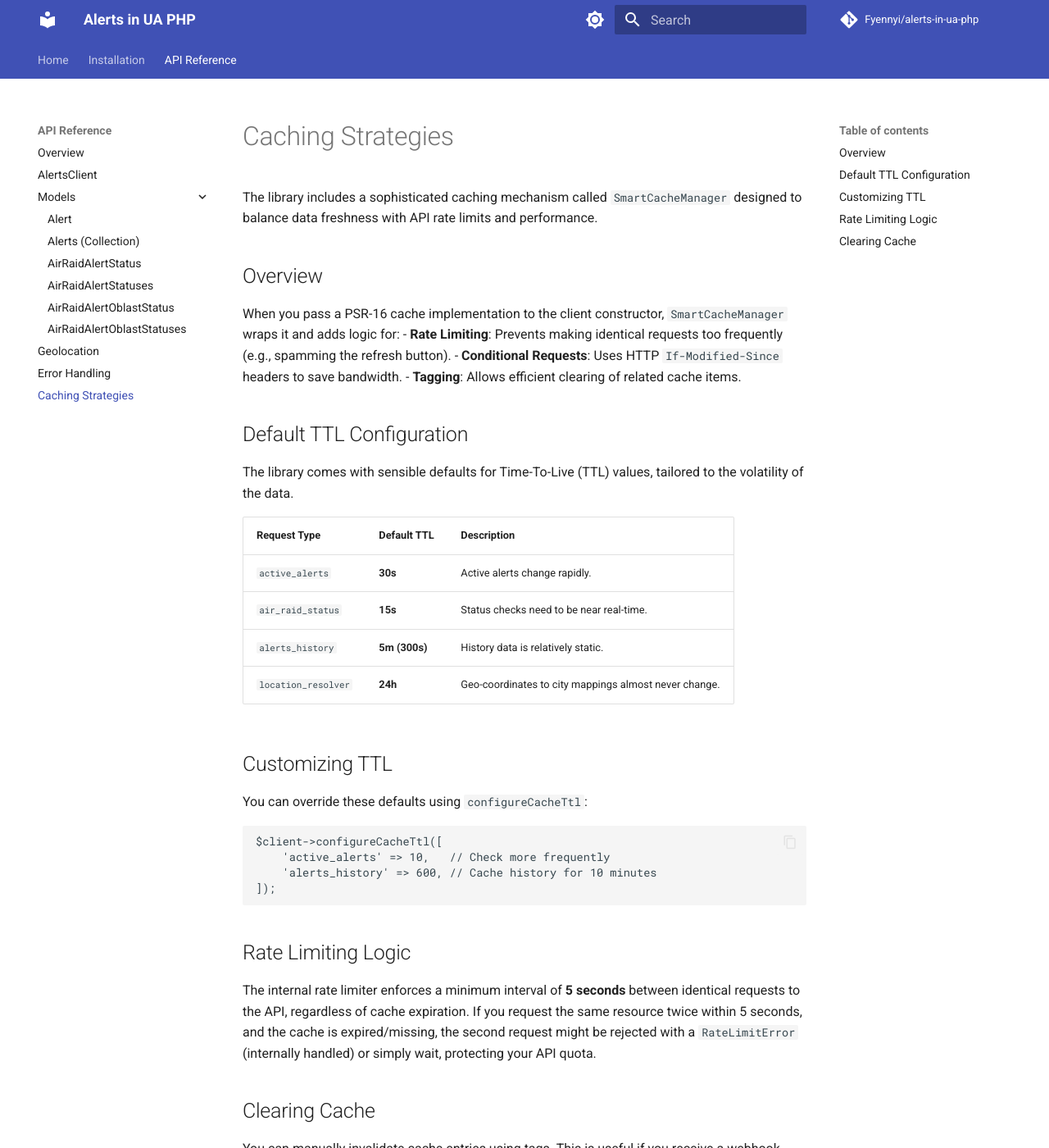
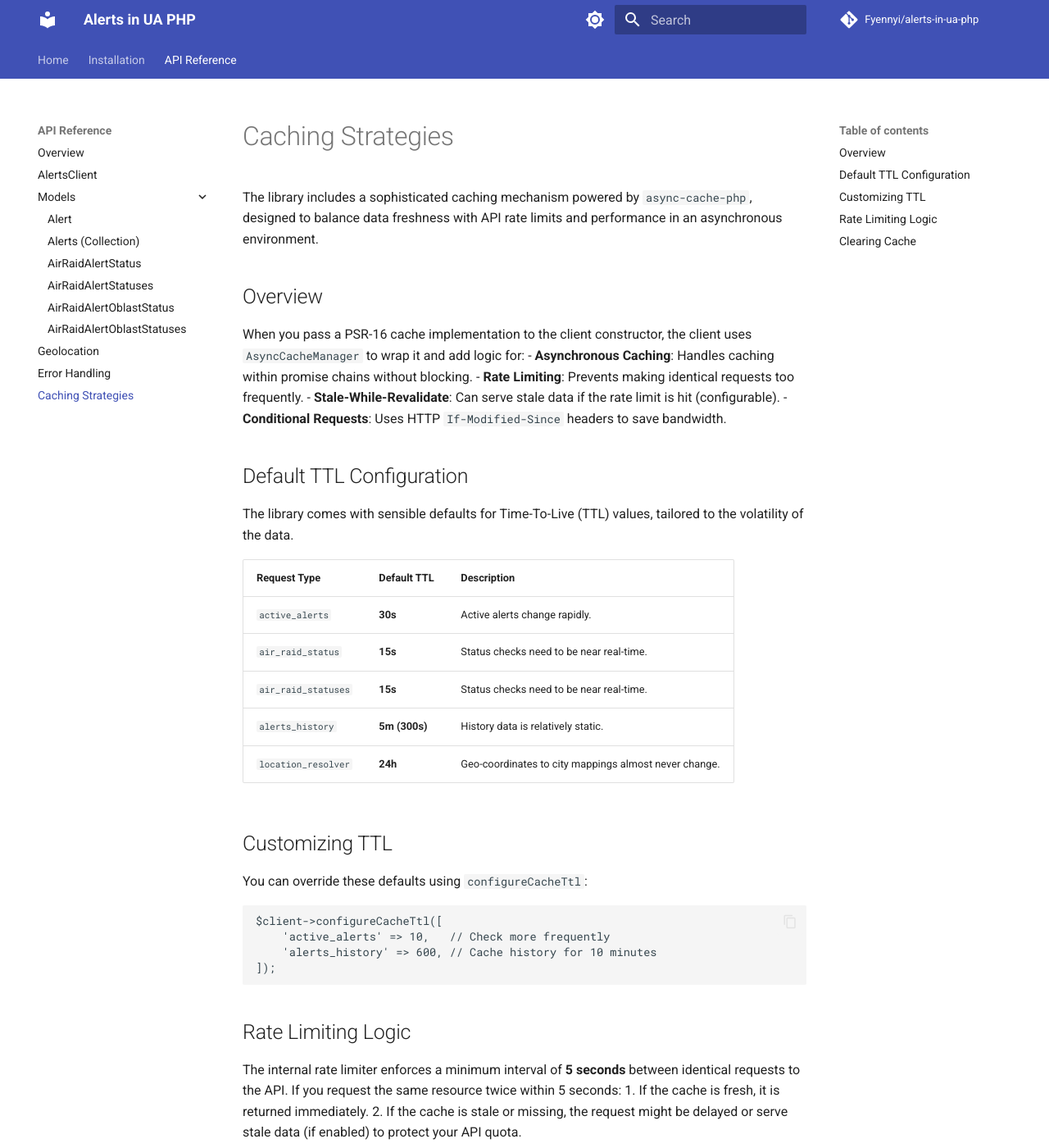
Before and after one commit to Fyennyi/alerts-in-ua-php, an MkDocs documentation site: the page built from docs/methods/caching.md, in a window 1280 px wide and 1400 px high. Shown: the whole window at 82% size. Built offline with MkDocs 1.6.1 and Material for MkDocs 9.7.7, drawn with Linux system fonts in a browser that asks for light colours; comment, search, counter and statistics services are not loaded; some of the changed text lies outside the part shown.

Commit message:
docs: Update caching documentation for async-cache-php

````diff
--- a/docs/methods/caching.md
+++ b/docs/methods/caching.md
@@ -1,13 +1,14 @@
 # Caching Strategies
 
-The library includes a sophisticated caching mechanism called `SmartCacheManager` designed to balance data freshness with API rate limits and performance.
+The library includes a sophisticated caching mechanism powered by `async-cache-php`, designed to balance data freshness with API rate limits and performance in an asynchronous environment.
 
 ## Overview
 
-When you pass a PSR-16 cache implementation to the client constructor, `SmartCacheManager` wraps it and adds logic for:
-- **Rate Limiting**: Prevents making identical requests too frequently (e.g., spamming the refresh button).
+When you pass a PSR-16 cache implementation to the client constructor, the client uses `AsyncCacheManager` to wrap it and add logic for:
+- **Asynchronous Caching**: Handles caching within promise chains without blocking.
+- **Rate Limiting**: Prevents making identical requests too frequently.
+- **Stale-While-Revalidate**: Can serve stale data if the rate limit is hit (configurable).
 - **Conditional Requests**: Uses HTTP `If-Modified-Since` headers to save bandwidth.
-- **Tagging**: Allows efficient clearing of related cache items.
 
 ## Default TTL Configuration
 
@@ -17,6 +18,7 @@ The library comes with sensible defaults for Time-To-Live (TTL) values, tailored
 | :--- | :--- | :--- |
 | `active_alerts` | **30s** | Active alerts change rapidly. |
 | `air_raid_status` | **15s** | Status checks need to be near real-time. |
+| `air_raid_statuses` | **15s** | Status checks need to be near real-time. |
 | `alerts_history` | **5m (300s)** | History data is relatively static. |
 | `location_resolver` | **24h** | Geo-coordinates to city mappings almost never change. |
 
@@ -33,11 +35,13 @@ $client->configureCacheTtl([
 
 ## Rate Limiting Logic
 
-The internal rate limiter enforces a minimum interval of **5 seconds** between identical requests to the API, regardless of cache expiration. If you request the same resource twice within 5 seconds, and the cache is expired/missing, the second request might be rejected with a `RateLimitError` (internally handled) or simply wait, protecting your API quota.
+The internal rate limiter enforces a minimum interval of **5 seconds** between identical requests to the API. If you request the same resource twice within 5 seconds:
+1. If the cache is fresh, it is returned immediately.
+2. If the cache is stale or missing, the request might be delayed or serve stale data (if enabled) to protect your API quota.
 
 ## Clearing Cache
 
-You can manually invalidate cache entries using tags. This is useful if you receive a webhook notification that data has changed and want to force a refresh.
+You can manually invalidate cache entries using tags, provided your underlying cache implementation supports `invalidateTags` (e.g., Symfony's `TagAwareAdapter`).
 
 ```php
 // Clear only active alerts cache
````
